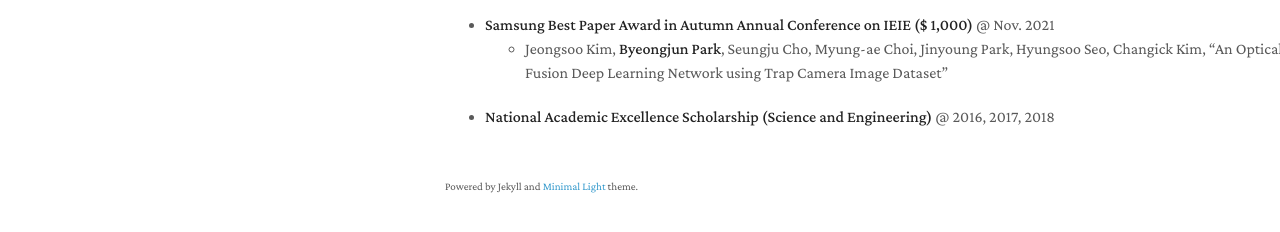
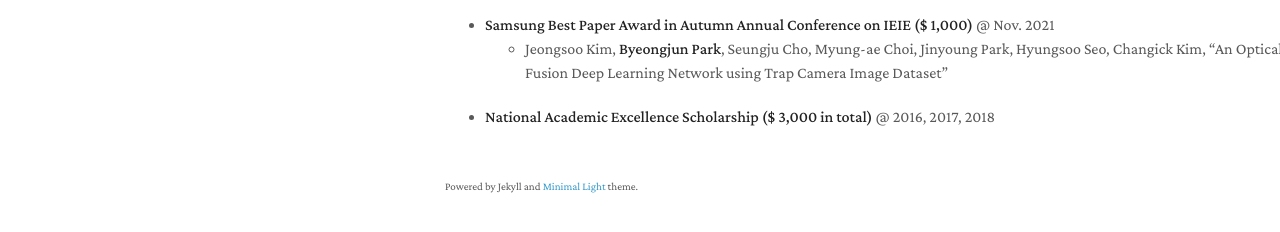
Before and after one commit to byeongjun-park/byeongjun-park.github.io, a Jekyll site: the page built from index.md, in a window 1280 px wide and 900 px high, scrolled down 1774 px. Shown: the part 633-865 px from the top of the window. Built offline with Jekyll 4.4.1, drawn with Linux system fonts in a browser that asks for light colours; nearby versions of some CDN libraries; a style sheet for code colours, icons or effects is not loaded; our own code applies the rules of GitHub Pages for plain Markdown files.

Commit message:
profile update

```diff
--- a/index.md
+++ b/index.md
@@ -51,4 +51,4 @@ layout: homepage
 
 * **Samsung Best Paper Award in Autumn Annual Conference on IEIE ($ 1,000)** @ Nov. 2021
   * Jeongsoo Kim, **Byeongjun Park**, Seungju Cho, Myung-ae Choi, Jinyoung Park, Hyungsoo Seo, Changick Kim, "An Optical Flow Fusion Deep Learning Network using Trap Camera Image Dataset"
-* **National Academic Excellence Scholarship (Science and Engineering)** @ 2016, 2017, 2018
+* **National Academic Excellence Scholarship ($ 3,000 in total)** @ 2016, 2017, 2018
```
